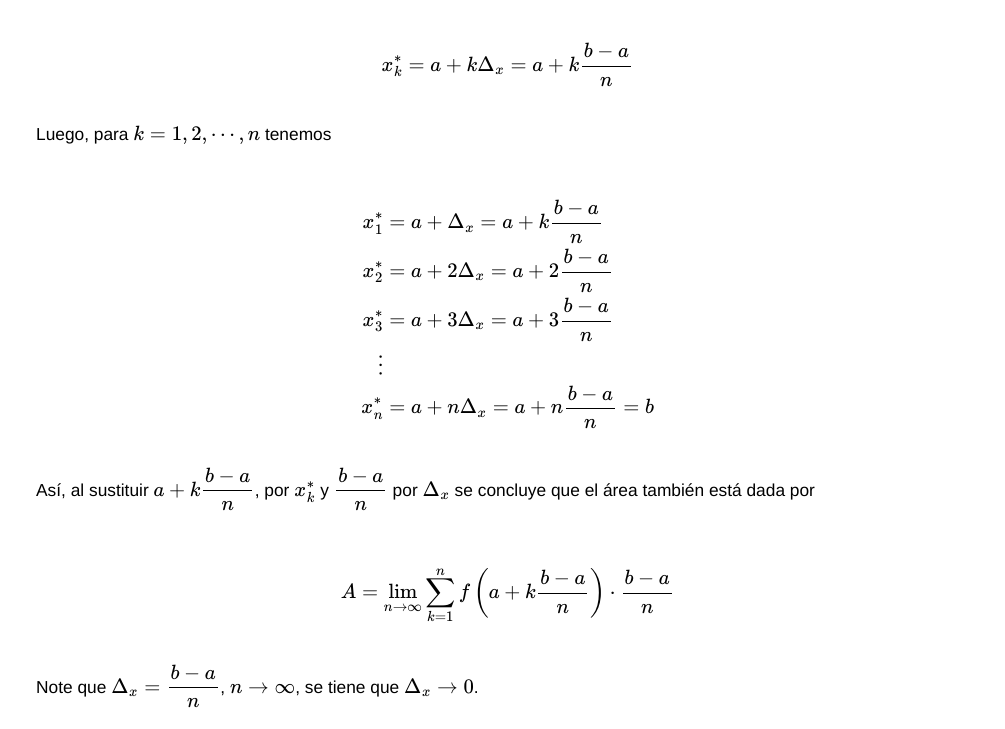
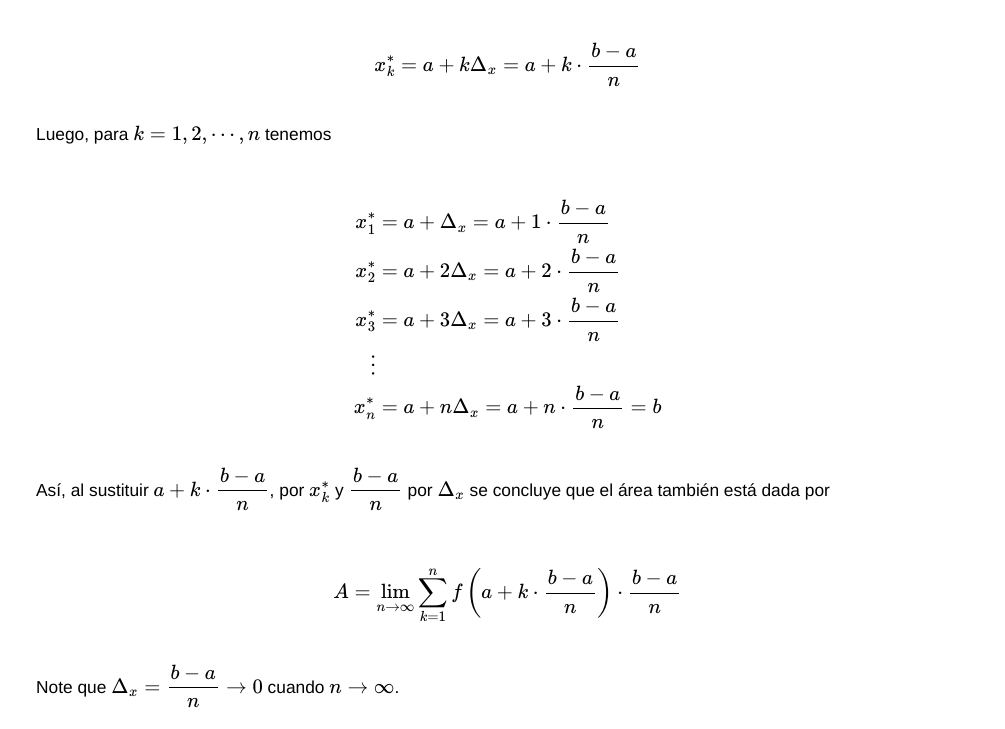
Before and after one commit to materialDidactico/aplicacionesIntegral, a plain HTML site: page sumas_de_riemann.html in a window 1280 px wide. Shown: the part 1940-2669 px from the top of the page, without its empty margins (275-1280 px from the left). Drawn offline with nearby package versions, Linux system fonts and the light colour scheme.

Commit message:
Add files via upload

```diff
--- a/sumas_de_riemann.html
+++ b/sumas_de_riemann.html
@@ -95,13 +95,13 @@ window.MathJax = {
 <p><br /><strong><span style="font-size: 13pt; font-family: helvetica, arial, sans-serif;">Área bajo la curva</span></strong></p>
 <p><br /><span style="font-size: 13pt; font-family: helvetica, arial, sans-serif;">Sea \(f\) una función continua sobre \([a,b]\) y \(f(x)\geq 0\) para toda \(x\) en el intervalo. El área \(A\) bajo la gráfica de \(f\) sobre el intervalo se define como </span></p>
 <p> <br /><span style="font-size: 13pt; font-family: helvetica, arial, sans-serif;">\[A=\lim_{n\rightarrow \infty}\sum_{k=1}^n f(x_k^{\ast})\bigtriangleup_x\]</span><br /> <br /><span style="font-size: 13pt; font-family: helvetica, arial, sans-serif;">Para usar la fórmula anterior, se elije \(x_k^{\ast}\) como punto fronterizo derecho de cada subintervalo, ver figura 3. Puesto que el ancho de cada uno de los \(n\) subintervalos de igual ancho es \(\Delta_x=\dfrac{b-a}{n}\), se tiene:</span></p>
-<p> <br /><span style="font-size: 13pt; font-family: helvetica, arial, sans-serif;">\[x_k^{\ast}=a+k\Delta_x=a+k\dfrac{b-a}{n}\]</span></p>
+<p> <br /><span style="font-size: 13pt; font-family: helvetica, arial, sans-serif;">\[x_k^{\ast}=a+k\Delta_x=a+k\cdot\dfrac{b-a}{n}\]</span></p>
 <p> <br /><span style="font-size: 13pt; font-family: helvetica, arial, sans-serif;">Luego, para \(k=1,2,\cdots,n\) tenemos</span></p>
-<p> <br /><span style="font-family: helvetica, arial, sans-serif; font-size: 13pt;">\begin{align*}<br />x_1^{\ast} &amp;=a+\Delta_x=a+k\dfrac{b-a}{n}\\<br />x_2^{\ast} &amp;=a+2\Delta_x=a+2\dfrac{b-a}{n}\\<br />x_3^{\ast} &amp;=a+3\Delta_x=a+3\dfrac{b-a}{n}\\<br />\vdots\\<br />x_n^{\ast} &amp;=a+n\Delta_x=a+n\dfrac{b-a}{n}=b<br />\end{align*}</span></p>
-<p><br /><span style="font-size: 13pt; font-family: helvetica, arial, sans-serif;">Así, al sustituir \(a+k\dfrac{b-a}{n}\), por \(x_k^{\ast} \) y \(\dfrac{b-a}{n}\) por \(\Delta_x\) se concluye que el área también está dada por</span></p>
+<p> <br /><span style="font-family: helvetica, arial, sans-serif; font-size: 13pt;">\begin{align*}<br />x_1^{\ast} &amp;=a+\Delta_x=a+1\cdot\dfrac{b-a}{n}\\<br />x_2^{\ast} &amp;=a+2\Delta_x=a+2\cdot\dfrac{b-a}{n}\\<br />x_3^{\ast} &amp;=a+3\Delta_x=a+3\cdot\dfrac{b-a}{n}\\<br />\vdots\\<br />x_n^{\ast} &amp;=a+n\Delta_x=a+n\cdot\dfrac{b-a}{n}=b<br />\end{align*}</span></p>
+<p><br /><span style="font-size: 13pt; font-family: helvetica, arial, sans-serif;">Así, al sustituir \(a+k\cdot\dfrac{b-a}{n}\), por \(x_k^{\ast} \) y \(\dfrac{b-a}{n}\) por \(\Delta_x\) se concluye que el área también está dada por</span></p>
 <p></p>
-<p> <br /><span style="font-size: 13pt; font-family: helvetica, arial, sans-serif;">\[A=\lim_{n\rightarrow \infty}\sum_{k=1}^n f \left(a+k\dfrac{b-a}{n} \right)\cdot\dfrac{b-a}{n}\]</span></p>
-<p> <br /><span style="font-size: 13pt; font-family: helvetica, arial, sans-serif;">Note que \(\Delta_x=\dfrac{b-a}{n}\), \(n\rightarrow \infty\), se tiene que \(\Delta_x\rightarrow 0\).</span><br /><br /></p>
+<p> <br /><span style="font-size: 13pt; font-family: helvetica, arial, sans-serif;">\[A=\lim_{n\rightarrow \infty}\sum_{k=1}^n f \left(a+k\cdot\dfrac{b-a}{n} \right)\cdot\dfrac{b-a}{n}\]</span></p>
+<p> <br /><span style="font-size: 13pt; font-family: helvetica, arial, sans-serif;">Note que \(\Delta_x=\dfrac{b-a}{n}\rightarrow 0\) cuando \(n\rightarrow \infty\).</span><br /><br /></p>
 <p> <br /><strong><span style="font-size: 13pt; font-family: helvetica, arial, sans-serif;">La integral definida</span></strong><br />  </p>
 <p> <br /><span style="font-size: 13pt; font-family: helvetica, arial, sans-serif;">Como se ha visto en la sección anterior, el área bajo la gráfica de una función continua no negativa sobre un intervalo \([a,b]\) se define como el límite de una suma. El concepto de integral definida se construye mediante un proceso similar.</span><br /> <br /><span style="font-size: 13pt; font-family: helvetica, arial, sans-serif;">Se considera \(y=f(x)\) una función definida sobre un intervalo cerrado \([a,b]\) y se tienen en cuenta los siguientes pasos:</span><br /><span style="font-size: 13pt; font-family: helvetica, arial, sans-serif;"></span></p>
 <ul>
@@ -117,9 +117,9 @@ window.MathJax = {
 <ul>
 <li><span style="font-size: 13pt; font-family: helvetica, arial, sans-serif;">Forme la suma </span><span style="font-size: 13pt; font-family: helvetica, arial, sans-serif;">\[\sum_{k=1}^n f(x_k^{\ast})\bigtriangleup_k\]</span><br /><br /> <br /><span style="font-size: 13pt; font-family: helvetica, arial, sans-serif;">Estas sumas que correponden a varias particiones de \([a,b] \) se denominan <strong>sumas de Riemman</strong> en honor al famoso matemático alemán Georg Friedrich Bernhard Riemman.</span><br /><br /><span style="font-size: 13pt; font-family: helvetica, arial, sans-serif;">Debe notarse que aunque el procedimiento anterior es semejante a los utilizados en área bajo la curva, una diferencia importante es que una suma de Riemman no requiere que \(f\) sea continua o no negativa sobre \([a,b]\), además no necesariamente representa una aproximación del área bajo la gráfica.</span><br /><br /> <br />
 <figure class="exe-figure exe-image position-center" style="width: 677px;"><img src="figura10.jpg" alt="" width="677" height="466" />
-<figcaption class="figcaption"><span style="font-family: helvetica, arial, sans-serif; font-size: 12pt;"><strong><span class="title">Figura 5:</span></strong></span></figcaption>
+<figcaption class="figcaption"><span style="font-family: helvetica, arial, sans-serif; font-size: 12pt;"><strong><span class="title">Figura 5: </span></strong><span class="title">Suma de Riemman que relacionada un intervalo donde \(f(x)&lt;0\) y otro <br />donde \(f(x)&gt;0\)</span></span></figcaption>
 </figure>
-<br /><br /><br /><span style="font-size: 13pt; font-family: helvetica, arial, sans-serif;">Se debe tener en cuenta que el área bajo una gráfica se refiere al área acotada entre la gráfica de una función continua no negativa y el eje \(x\). Una suma de Riemman puede contener términos \(f(x_k^{\ast})\bigtriangleup_k\) donde \(f(x_k^{\ast})&lt; 0\); en este caso los puntos \(f(x_k^{\ast})\bigtriangleup_k\) son números negativos de las áreas de rectángulos trazados bajo el eje \(x\).</span></li>
+<br /><br /><br /><span style="font-size: 13pt; font-family: helvetica, arial, sans-serif;">Se debe tener en cuenta que el área bajo una gráfica se refiere al área acotada entre la gráfica de una función continua no negativa y el eje \(x\). Una suma de Riemman puede contener términos \(f(x_k^{\ast})\bigtriangleup_k\) donde \(f(x_k^{\ast})&lt; 0\); en este caso los valores \(f(x_k^{\ast})\bigtriangleup_k\) son números negativos de las áreas de rectángulos trazados bajo el eje \(x\).</span></li>
 </ul>
 <p> </p>
 <p></p>
```
